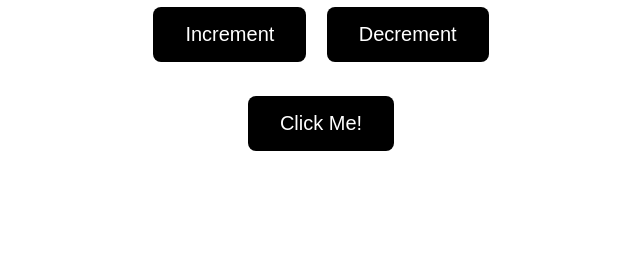
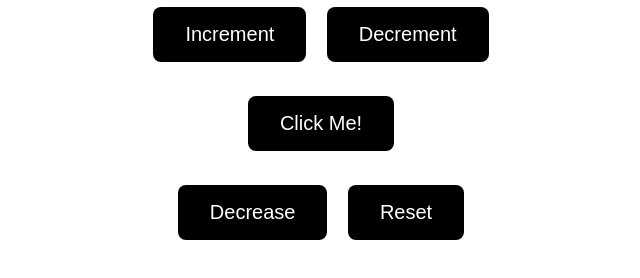
Before and after one commit to Saeedgh21/bahaa, a plain HTML site: page counter.html in a window 1280 px wide. Shown: the part 166-444 px from the top of the page, without its empty margins (319-959 px from the left). Drawn offline with Linux system fonts and the light colour scheme.

Commit message:
Add buttons for decreasing and resetting the counter

```diff
--- a/counter.html
+++ b/counter.html
@@ -34,6 +34,9 @@
     <button onclick="changeCount(-1)">Decrement</button>
     <br><br>
         <button id="clickMeBtn">Click Me!</button>
+        <br><br>
+        <button id="decreaseBtn">Decrease</button>
+        <button id="resetBtn">Reset</button>
         <script>
             const countDisplay = document.getElementById('count');
             const clickMeBtn = document.getElementById('clickMeBtn');
```
